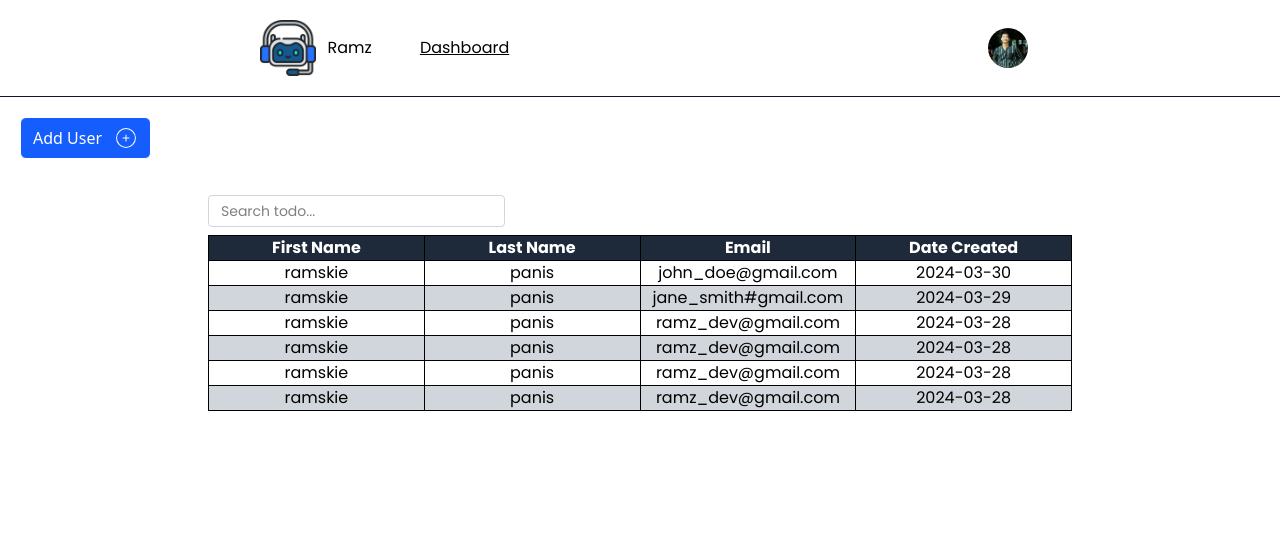
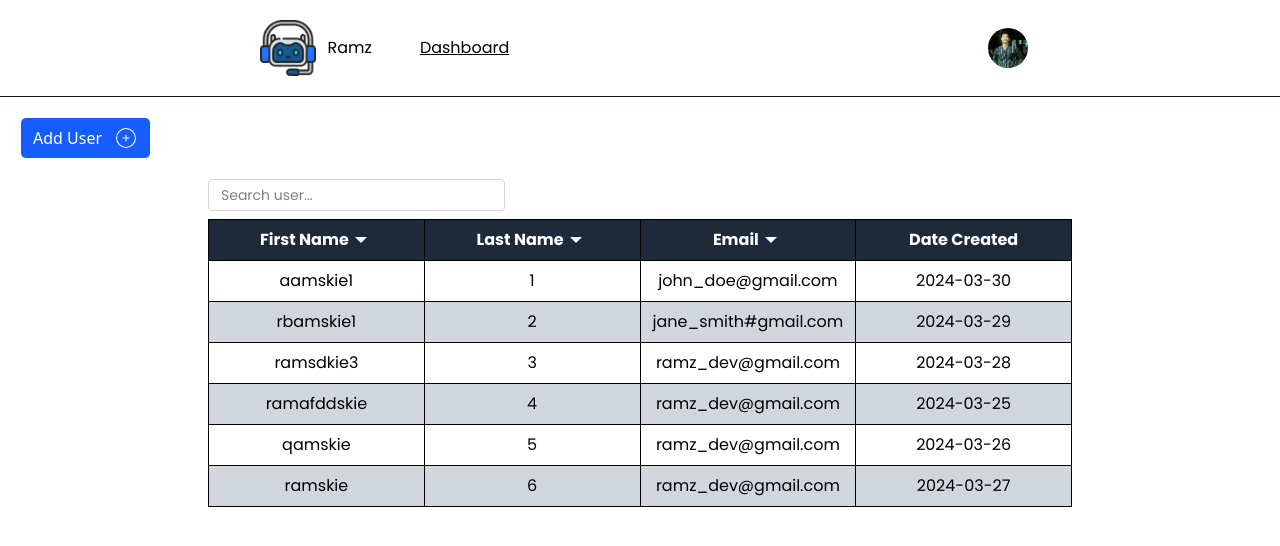
Before and after one commit to panisjr/user-management, a React (Vite) app: page /dashboard in a window 1280 px wide. Shown: the top 546 px of the page. Built offline with nearby package versions, Linux system fonts and the light colour scheme; a web font is replaced by a local one.

Commit message:
Udpate: sorting

```diff
--- a/src/App.tsx
+++ b/src/App.tsx
@@ -8,46 +8,46 @@ import { useState } from "react";
 import { User } from "./types";
 const dummyUsers: User[] = [
   {
-    firstname: "ramskie",
-    lastname: "panis",
+    firstname: "aamskie1",
+    lastname: "1",
     email: "john_doe@gmail.com",
     password: "12345",
     date: "2024-03-30",
   },
   {
-    firstname: "ramskie",
-    lastname: "panis",
+    firstname: "rbamskie1",
+    lastname: "2",
     email: "jane_smith#gmail.com",
     password: "abcdef",
     date: "2024-03-29",
   },
   {
-    firstname: "ramskie",
-    lastname: "panis",
+    firstname: "ramsdkie3",
+    lastname: "3",
     email: "ramz_dev@gmail.com",
     password: "devpassword",
     date: "2024-03-28",
   },
   {
-    firstname: "ramskie",
-    lastname: "panis",
+    firstname: "ramafddskie",
+    lastname: "4",
     email: "ramz_dev@gmail.com",
     password: "devpassword",
-    date: "2024-03-28",
+    date: "2024-03-25",
+  },
+  {
+    firstname: "qamskie",
+    lastname: "5",
+    email: "ramz_dev@gmail.com",
+    password: "devpassword",
+    date: "2024-03-26",
   },
   {
     firstname: "ramskie",
-    lastname: "panis",
+    lastname: "6",
     email: "ramz_dev@gmail.com",
     password: "devpassword",
-    date: "2024-03-28",
-  },
-  {
-    firstname: "ramskie",
-    lastname: "panis",
-    email: "ramz_dev@gmail.com",
-    password: "devpassword",
-    date: "2024-03-28",
+    date: "2024-03-27",
   },
 ];
 function App() {
--- a/src/components/DataTable.tsx
+++ b/src/components/DataTable.tsx
@@ -1,9 +1,9 @@
 import { AuthProps, User } from "../types";
-import { useState } from "react";
+import { useEffect, useState } from "react";
 import Swal from "sweetalert2";
 import { RxCross2 } from "react-icons/rx";
 import { CiEdit, CiTrash } from "react-icons/ci";
-import { GoPencil } from "react-icons/go";
+import { IoMdArrowDropdown, IoMdArrowDropup } from "react-icons/io";
 
 const DataTable: React.FC<AuthProps> = ({ users, setUsers }) => {
   const [viewModal, setViewModal] = useState<boolean>(false);
@@ -13,6 +13,10 @@ const DataTable: React.FC<AuthProps> = ({ users, setUsers }) => {
   const [date, setDate] = useState<string>("");
   const [isEditing, setIsEditing] = useState<boolean>(false);
   const [editingEmail, setEditingEmail] = useState<string | null>(null);
+  const [sortOrder, setSortOrder] = useState<"ascending" | "descending">(
+    "ascending"
+  );
+  const [sortedColumn, setSortedColumn] = useState<string | null>(null);
 
   // Delete User
   const handleDeleteUser = () => {
@@ -128,54 +132,137 @@ const DataTable: React.FC<AuthProps> = ({ users, setUsers }) => {
       );
     }
   };
+
+  //  Sorting
+  const sortedBy = (column: string) => {
+    let newSortOrder: "ascending" | "descending" = "ascending";
+
+    if (sortedColumn === column && sortOrder === "ascending") {
+      newSortOrder = "descending";
+    }
+
+    const sortedUsers = [...users].sort((a, b) => {
+      if (column === "firstname") {
+        return newSortOrder === "ascending"
+          ? a.firstname?.localeCompare(b.firstname || "") || 0
+          : b.firstname?.localeCompare(a.firstname || "") || 0;
+      } else if (column === "lastname") {
+        return newSortOrder === "ascending"
+          ? a.lastname?.localeCompare(b.lastname || "") || 0
+          : b.lastname?.localeCompare(a.lastname || "") || 0;
+      } else if (column === "email") {
+        return newSortOrder === "ascending"
+          ? a.email.localeCompare(b.email)
+          : b.email.localeCompare(a.email);
+      } else if (column === "date") {
+        return newSortOrder === "ascending"
+          ? a.date.localeCompare(b.date)
+          : b.date.localeCompare(a.date);
+      }
+      return 0;
+    });
+
+    setUsers(sortedUsers);
+    setSortOrder(newSortOrder);
+    setSortedColumn(column);
+  };
+
+  useEffect(() => setFilteredItems(users));
+
   return (
-    <div className="p-4 poppins-regular px-52 poppins-regular">
+    <div className="poppins-regular px-52 poppins-regular">
+      <div className="flex items-center gap-3">
         <input
           className="h-8 p-3 text-sm peer border border-gray-300 rounded-sm text-black focus:outline-none focus:ring-2 focus:ring-blue-400 mb-2"
           value={searchTerm}
           onChange={(e) => searchItems(e.target.value)}
-        placeholder="Search todo..."
+          placeholder="Search user..."
         />
+        {filteredItems.length === 0 && (
+          <>
+            <div>
+              <i>No results found</i>
+            </div>
+          </>
+        )}
+      </div>
+
       <table className="table-fixed w-full">
         <thead>
           <tr>
-            <th className="border border-black bg-gray-800 text-white">
+            <th
+              className="border border-black bg-gray-800 text-white cursor-pointer p-2"
+              onClick={() => sortedBy("firstname")}
+            >
+              <span className="flex items-center justify-center">
                 First Name
+                {sortOrder === "ascending" ? (
+                  <IoMdArrowDropdown className="w-6 h-6" />
+                ) : (
+                  <IoMdArrowDropup className="w-6 h-6" />
+                )}
+              </span>
             </th>
-            <th className="border border-black bg-gray-800 text-white">
+            <th
+              className="border border-black bg-gray-800 text-white cursor-pointer p-2"
+              onClick={() => sortedBy("lastname")}
+            >
+              <span className="flex items-center justify-center">
                 Last Name
+                {sortOrder === "ascending" ? (
+                  <IoMdArrowDropdown className="w-6 h-6" />
+                ) : (
+                  <IoMdArrowDropup className="w-6 h-6" />
+                )}
+              </span>
             </th>
-            <th className="border border-black bg-gray-800 text-white">
+            <th
+              className="border border-black bg-gray-800 text-white cursor-pointer p-2"
+              onClick={() => sortedBy("email")}
+            >
+              <span className="flex items-center justify-center">
                 Email
+                {sortOrder === "ascending" ? (
+                  <IoMdArrowDropdown className="w-6 h-6" />
+                ) : (
+                  <IoMdArrowDropup className="w-6 h-6" />
+                )}
+              </span>
             </th>
-            <th className="border border-black bg-gray-800 text-white">
+            <th
+              className="border border-black bg-gray-800 text-white cursor-pointer p-2"
+              onClick={() => sortedBy("date")}
+            >
+              <span className="flex items-center justify-center">
                 Date Created
+                {sortedColumn === "date" &&
+                  (sortOrder === "ascending" ? (
+                    <IoMdArrowDropdown className="w-6 h-6" />
+                  ) : (
+                    <IoMdArrowDropup className="w-6 h-6" />
+                  ))}
+              </span>
             </th>
           </tr>
         </thead>
         <tbody>
-          {filteredItems.length > 0 ? (
+          {filteredItems.length > 0 &&
             filteredItems.map((item, index) => {
               // if (item.userID === userID) {
               return (
                 <tr
                   key={index}
-                  className="even:bg-gray-300 cursor-pointer hover:bg-black/30"
+                  className="even:bg-gray-300 cursor-pointer hover:bg-black/20"
                   onClick={() => viewUser(item.email)}
                 >
-                  <td className="border text-center">{item.firstname}</td>
-                  <td className="border text-center">{item.lastname}</td>
-                  <td className="border text-center">{item.email}</td>
-                  <td className="border text-center">{item.date}</td>
+                  <td className="border text-center p-2">{item.firstname}</td>
+                  <td className="border text-center p-2">{item.lastname}</td>
+                  <td className="border text-center p-2">{item.email}</td>
+                  <td className="border text-center p-2">{item.date}</td>
                 </tr>
               );
               // }
-            })
-          ) : (
-            <tr className="even:bg-gray-300 cursor-pointer hover:bg-black/30">
-              <i>No results found</i>
-            </tr>
-          )}
+            })}
         </tbody>
       </table>
 
```
Lines whose indentation alone changed are shown as unchanged.
